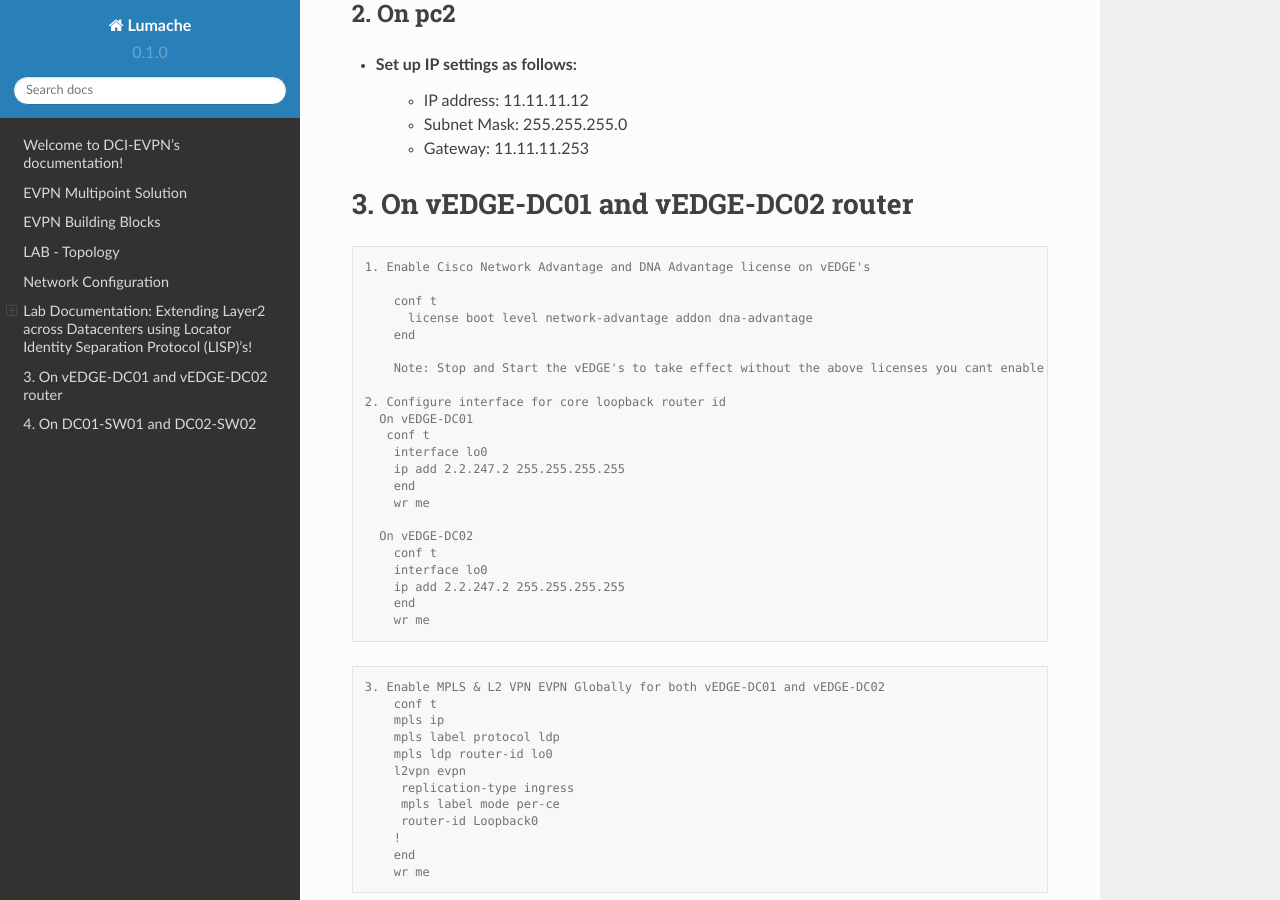
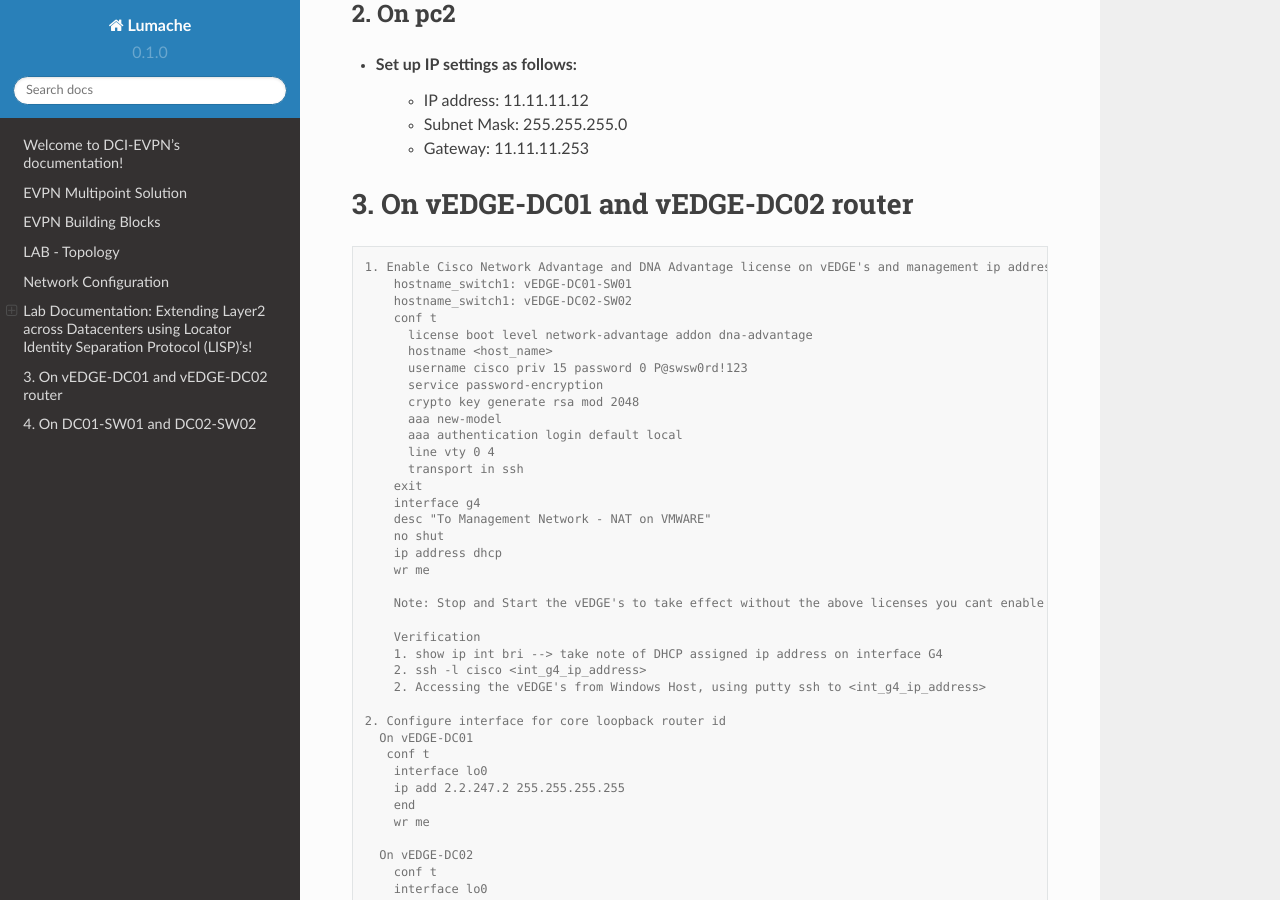
Before and after one commit to arunkumaruniqpro/Datacenter_interconect_EVPN, a Sphinx documentation site: the page built from docs/source/index.rst, in a window 1280 px wide and 900 px high, scrolled down 6536 px. Built offline with Sphinx 7.4.7 and the Read the Docs theme 2.0.0, drawn with Linux system fonts in a browser that asks for light colours.

Commit message:
Update index.rst

```diff
--- a/docs/source/index.rst
+++ b/docs/source/index.rst
@@ -178,13 +178,32 @@ code ..
 
 .. code-block:: console
 
-      1. Enable Cisco Network Advantage and DNA Advantage license on vEDGE's
-
+      1. Enable Cisco Network Advantage and DNA Advantage license on vEDGE's and management ip address
+          hostname_switch1: vEDGE-DC01-SW01
+          hostname_switch1: vEDGE-DC02-SW02
           conf t
             license boot level network-advantage addon dna-advantage
-          end
+            hostname <host_name>
+            username cisco priv 15 password 0 P@swsw0rd!123
+            service password-encryption
+            crypto key generate rsa mod 2048
+            aaa new-model
+            aaa authentication login default local
+            line vty 0 4
+            transport in ssh
+          exit
+          interface g4
+          desc "To Management Network - NAT on VMWARE"
+          no shut
+          ip address dhcp
+          wr me
 
           Note: Stop and Start the vEDGE's to take effect without the above licenses you cant enable MPLS and Crypto's
+
+          Verification
+          1. show ip int bri --> take note of DHCP assigned ip address on interface G4
+          2. ssh -l cisco <int_g4_ip_address>
+          2. Accessing the vEDGE's from Windows Host, using putty ssh to <int_g4_ip_address>
 
       2. Configure interface for core loopback router id
         On vEDGE-DC01
@@ -1120,6 +1139,7 @@ code ..
           conf t
             hostname <host_name>
             username cisco priv 15 password 0 P@ssw0rd!123
+            crypto key generate rsa mod 2048
             service password-encryption
             aaa new-model
             aaa authentication login default local
@@ -1127,6 +1147,13 @@ code ..
             transport in ssh
             end
             wr me
+
+
+            Verification
+            1. show ip int bri --> take note of DHCP assigned ip address on interface G4
+            2. ssh -l cisco <int_g4_ip_address>
+            2. Accessing the vEDGE's from Windows Host, using putty ssh to <int_g4_ip_address>
+
 
         2. Management interface Configuration
           conf t
```
